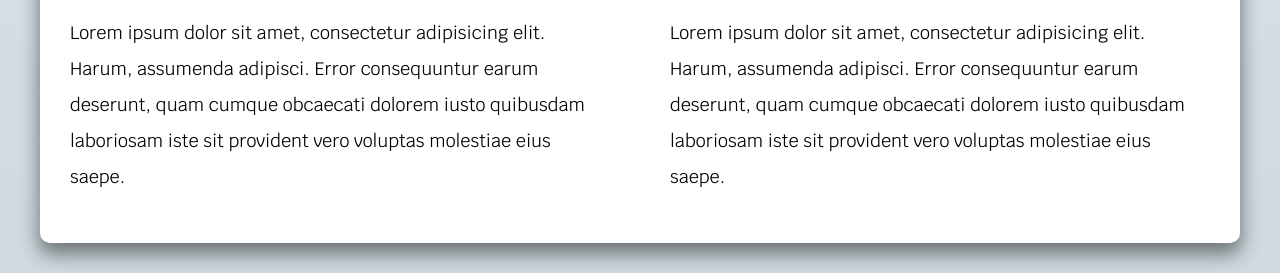
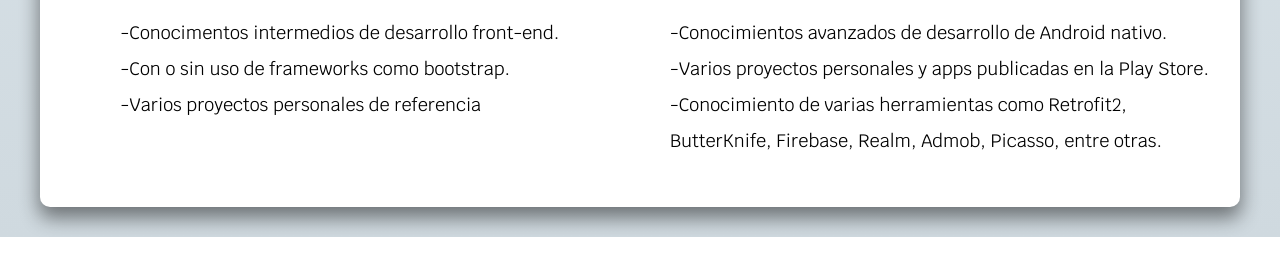
Before and after one commit to ErickMtzz/ErickMtzz.github.io, a plain HTML site: page index.html in a window 1280 px wide. Shown: the part 767-1040 px from the top of the page. After the commit the page ends 1004 px from the top, so only its background shows below. Drawn offline with Linux system fonts and the light colour scheme.

Commit message:
Main page adjustments
I wrote the services description

```diff
--- a/index.html
+++ b/index.html
@@ -26,7 +26,6 @@
             <h1>Android Developer</h1>
             <p>Erick Barbosa</p>
             <p><i class="fas fa-map-marker-alt"></i>CDMX</p>
-
         </div>
     </div>
     <div class="contenedor">
@@ -37,14 +36,15 @@
                     <div class="iconos">
                         <i class="fab fa-html5"></i>
                     </div>
-                    <p>Lorem ipsum dolor sit amet, consectetur adipisicing elit. Harum, assumenda adipisci. Error consequuntur earum deserunt, quam cumque obcaecati dolorem iusto quibusdam laboriosam iste sit provident vero voluptas molestiae eius saepe.</p>
+                    <p>-Conocimentos intermedios de desarrollo front-end.<br>-Con o sin uso de frameworks como bootstrap.<br>-Varios proyectos personales de referencia</p>
                 </div>
                 <div class="servicio">
                     <h3>Android</h3>
                     <div class="iconos">
                         <i class="fab fa-android"></i>
                     </div>
-                    <p>Lorem ipsum dolor sit amet, consectetur adipisicing elit. Harum, assumenda adipisci. Error consequuntur earum deserunt, quam cumque obcaecati dolorem iusto quibusdam laboriosam iste sit provident vero voluptas molestiae eius saepe.</p>
+                    <p>-Conocimientos avanzados de desarrollo de Android nativo. <br>-Varios proyectos personales y apps publicadas en la Play Store. <br>-Conocimiento de varias herramientas como Retrofit2, ButterKnife, Firebase, Realm, Admob, Picasso, entre
+                        otras.</p>
                 </div>
 
             </div>
```
